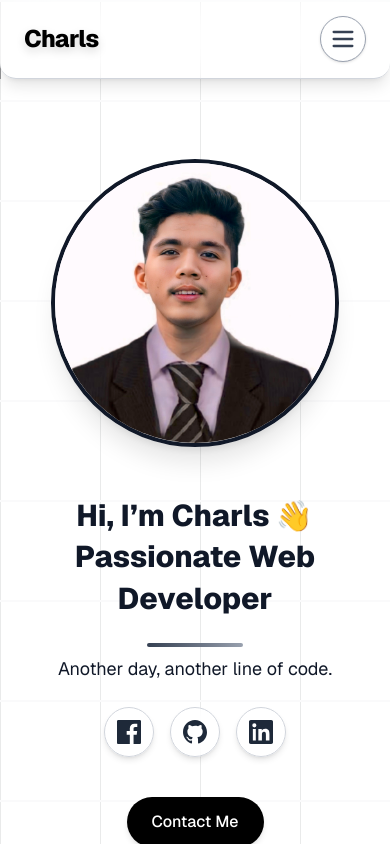
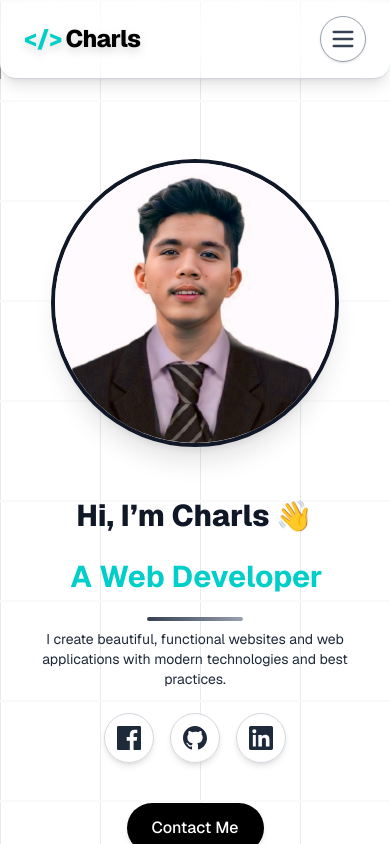
Before and after one commit to charlsrebaja/myportfolio, a Next.js app: page / in a window 390 px wide. Shown: the top 844 px of the page. Built offline with nearby package versions, Linux system fonts and the light colour scheme.

Commit message:
hero section

```diff
--- a/src/app/page.tsx
+++ b/src/app/page.tsx
@@ -73,7 +73,7 @@ const projects = [
   {
     name: "Mindanao Peaks",
     desc: "A modern web app for exploring the highest and most scenic mountains in Mindanao.",
-    tech: "Html, Tailwind CSS, JavaScript",
+    tech: "HTML, Tailwind CSS, JavaScript",
     demo: "https://mindanaopeakstikangniyeye.netlify.app/",
     github: "#",
     img: "/projects/project5.png",
@@ -97,15 +97,19 @@ export default function Home() {
   useEffect(() => {
     const handleScroll = () => {
       const sections = ["home", "about", "skills", "projects", "contact"];
-      let current = "home";
+      let closestSection = "home";
+      let closestTop = -Infinity;
       for (const id of sections) {
         const el = document.getElementById(id);
         if (el) {
           const rect = el.getBoundingClientRect();
-          if (rect.top <= 120) current = id;
+          if (rect.top <= 120 && rect.top > closestTop) {
+            closestTop = rect.top;
+            closestSection = id;
+          }
         }
       }
-      setActiveSection(current);
+      setActiveSection(closestSection);
     };
     window.addEventListener("scroll", handleScroll, { passive: true });
     handleScroll();
@@ -176,11 +180,12 @@ export default function Home() {
       >
         <a
           href="#home"
-          className="text-black dark:text-white font-extrabold text-2xl tracking-tight drop-shadow-lg focus:outline-none focus:ring-2 focus:ring-[#00CEC8]"
+          className="text-black dark:text-white font-extrabold text-2xl tracking-tight drop-shadow-lg focus:outline-none focus:ring-2 focus:ring-[#00CEC8] flex items-center gap-1"
           aria-label="Go to Home section"
         >
-          Charls
+          <span className="text-[#00CEC8]">&lt;/&gt;</span> Charls
         </a>
+
         {/* Mobile Menu Button */}
         <button
           className="sm:hidden flex items-center justify-center p-2 rounded-full border border-gray-400 dark:border-gray-600 bg-white dark:bg-black text-gray-700 dark:text-gray-200 shadow focus:outline-none focus:ring-2 focus:ring-[#00CEC8] hover:bg-gray-100 dark:hover:bg-gray-800 transition"
@@ -355,13 +360,42 @@ export default function Home() {
           {/* Left: Text, Icons, CTA */}
           <div className="w-full md:w-1/2 flex flex-col items-center md:items-start text-center md:text-left space-y-6">
             <h1 className="text-3xl sm:text-5xl font-extrabold text-gray-900 dark:text-white leading-snug">
-              Hi, I’m Charls <span className="wave-emoji">👋</span> Passionate
-              Web Developer
+              Hi, I’m Charls <span className="wave-emoji">👋</span>
             </h1>
+            <h1
+              className="typing-animation relative whitespace-nowrap border-r-2 border-[#00CEC8] pr-2 ml-1 font-extrabold text-3xl sm:text-5xl sm:inline block sm:mt-0"
+              style={{ lineHeight: "1.1" }}
+            >
+              A Web Developer
+            </h1>
+            <style>{`
+              @keyframes typing {
+                from { width: 0 }
+                to { width: 12.2ch }
+              }
+              @keyframes blink {
+                0%, 100% { border-color: #00CEC8; }
+                50% { border-color: transparent; }
+              }
+              .typing-animation {
+                display: inline-block;
+                overflow: hidden;
+                white-space: nowrap;
+                width: 0;
+                animation: typing 2.2s steps(13, end) 0.5s forwards, blink 0.7s step-end infinite;
+                border-right-width: 2px;
+                font-family: inherit;
+                font-weight: bold;
+                color: #00CEC8;
+                font-size: 30px;
+                vertical-align: bottom;
+              }
+            `}</style>
             {/* Divider */}
             <div className="w-24 h-1 bg-gradient-to-r from-gray-700 to-gray-400 rounded-full mx-auto md:mx-0 mb-2" />
-            <p className="text-lg sm:text-xl text-dark-700 dark:text-dark-300 max-w-xl">
-              Another day, another line of code.
+            <p className="text-sm sm:text-sl text-gray-800 dark:text-dark-300 max-w-xl">
+              I create beautiful, functional websites and web applications with
+              modern technologies and best practices.
             </p>
 
             {/* Social Icons */}
@@ -372,7 +406,7 @@ export default function Home() {
                 target="_blank"
                 rel="noopener noreferrer"
                 aria-label="Facebook"
-                className="transition-all hover:scale-105 bg-white/60 dark:bg-black/60 p-3 rounded-full shadow-md backdrop-blur border border-gray-300 dark:border-gray-700 hover:bg-gray-100 dark:hover:bg-gray-800"
+                className="transition-all hover:scale-105 bg-white/60 dark:bg-black/60 p-3 rounded-full shadow-md backdrop-blur border border-gray-300 dark:border-gray-700 hover:bg-[#00CEC8]"
               >
                 <svg
                   className="w-6 h-6 text-gray-800 dark:text-white"
@@ -397,7 +431,7 @@ export default function Home() {
                 target="_blank"
                 rel="noopener noreferrer"
                 aria-label="GitHub"
-                className="transition-all hover:scale-105 bg-white/60 dark:bg-black/60 p-3 rounded-full shadow-md backdrop-blur border border-gray-300 dark:border-gray-700 hover:bg-gray-100 dark:hover:bg-gray-800"
+                className="transition-all hover:scale-105 bg-white/60 dark:bg-black/60 p-3 rounded-full shadow-md backdrop-blur border border-gray-300 dark:border-gray-700 hover:bg-[#00CEC8]"
               >
                 <svg
                   className="w-6 h-6 text-gray-800 dark:text-white"
@@ -429,7 +463,7 @@ export default function Home() {
                 target="_blank"
                 rel="noopener noreferrer"
                 aria-label="LinkedIn"
-                className="transition-all hover:scale-105 bg-white/60 dark:bg-black/60 p-3 rounded-full shadow-md backdrop-blur border border-gray-300 dark:border-gray-700 hover:bg-gray-100 dark:hover:bg-gray-800"
+                className="transition-all hover:scale-105 bg-white/60 dark:bg-black/60 p-3 rounded-full shadow-md backdrop-blur border border-gray-300 dark:border-gray-700 hover:bg-[#00CEC8]"
               >
                 <svg
                   className="w-6 h-6 text-gray-800 dark:text-white"
@@ -635,7 +669,7 @@ export default function Home() {
         aria-label="Skills section"
       >
         <h2 className="text-3xl font-bold mb-2 text-black dark:text-white text-center drop-shadow-lg">
-          Skills
+          My Skills
         </h2>
         {/* Divider */}
         <div className="w-24 h-1 bg-gradient-to-r from-gray-700 to-gray-400 rounded-full mx-auto mb-12" />
```
